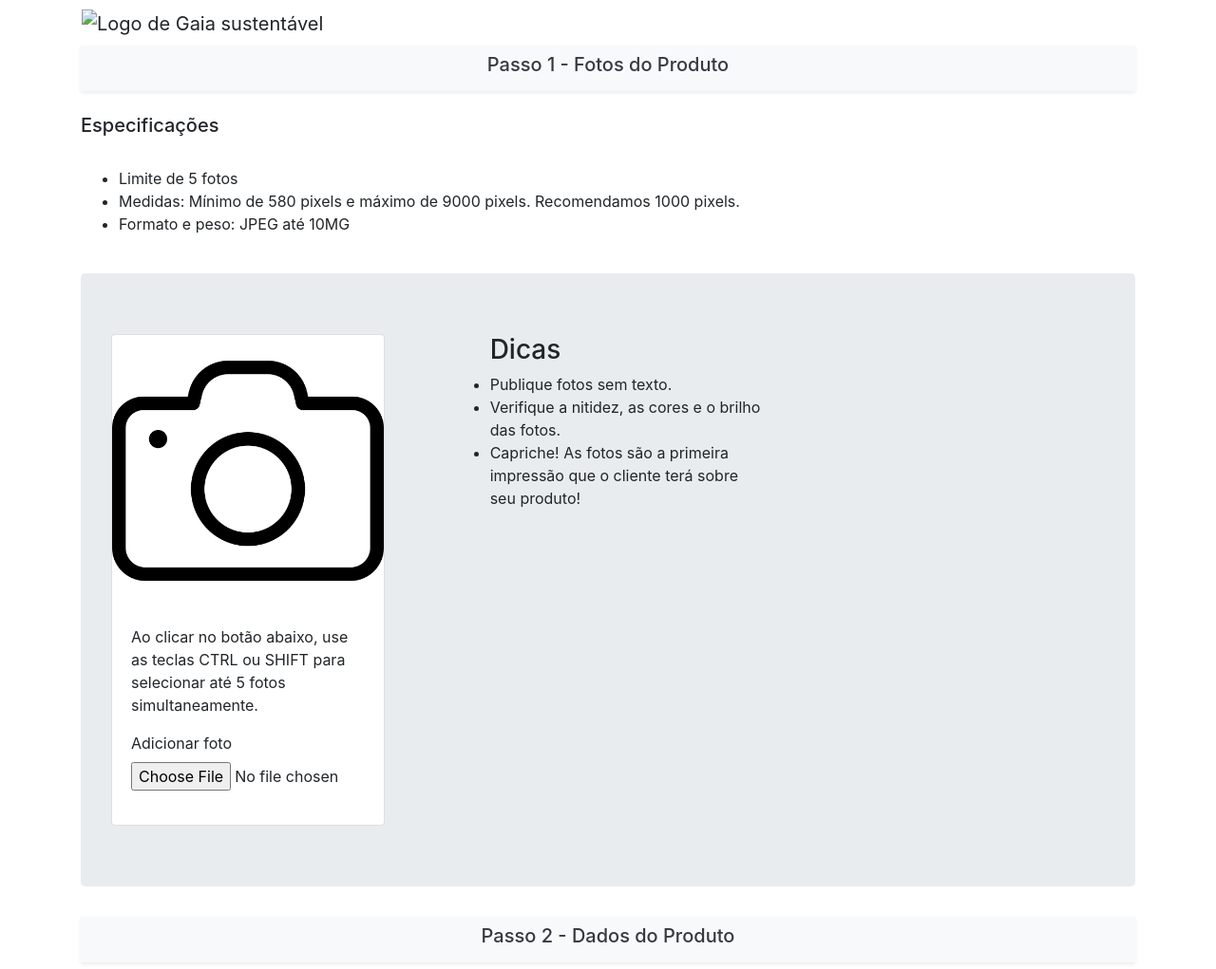
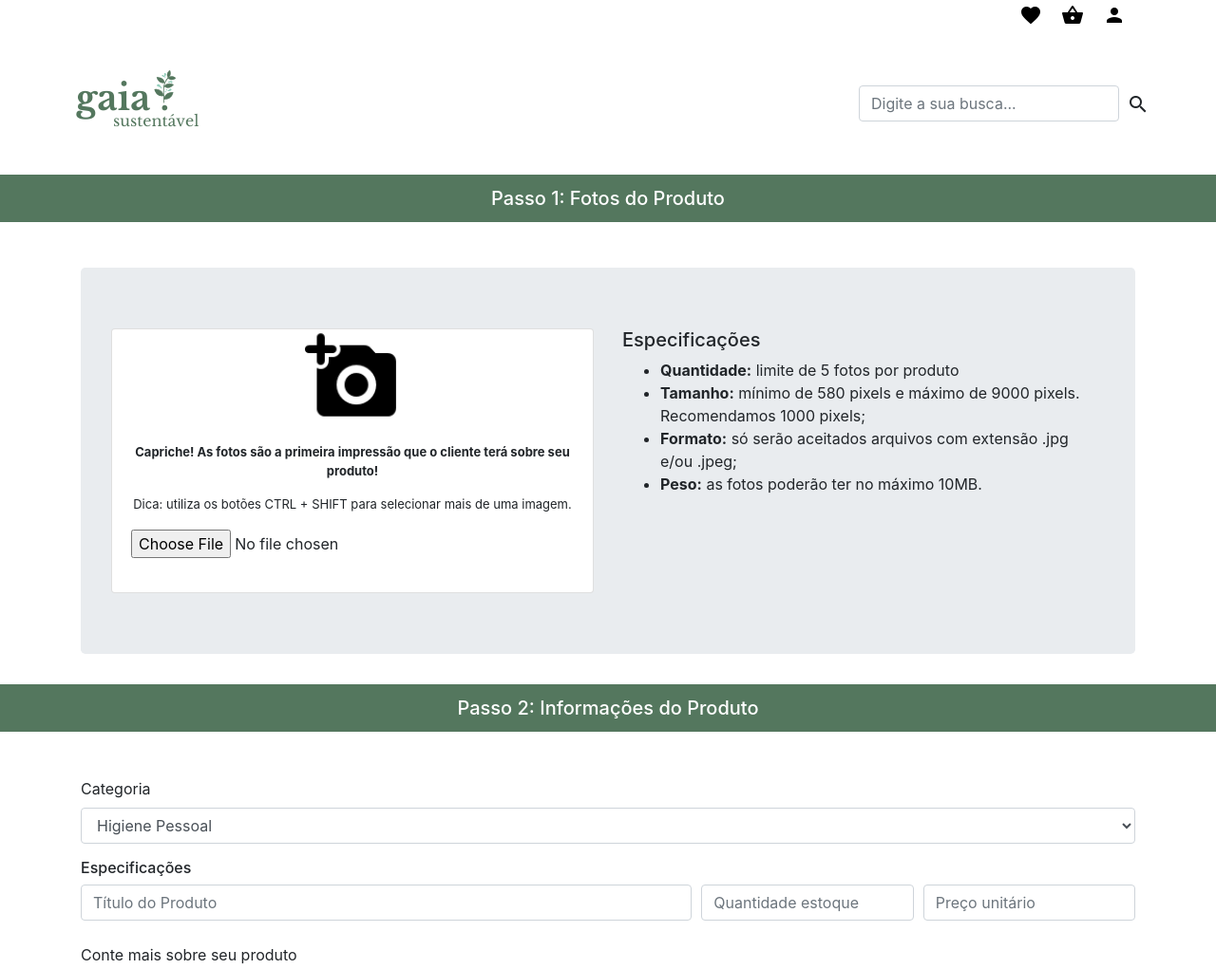
Before and after one commit to Caroline-Stelitano/gaia-sustentavel, a plain HTML site: page incluir-produto.html in a window 1280 px wide. Shown: the top 1021 px of the page at 95% size. Drawn offline with nearby package versions, Linux system fonts and the light colour scheme.

Commit message:
Organização dos comandos segundo orientações

```diff
--- a/css/stylesProduto.css
+++ b/css/stylesProduto.css
@@ -120,6 +120,23 @@ nav button {
     color: #8fccb8;
 }
 
+/* incluir produto */
+
+.img-incluir {
+    width: 100px;
+    display: flex;
+    justify-content: center;
+    align-self: center;
+}
+
+.incluir p {
+    font-size: small;
+}
+
+.btn-cadastro {
+    background-color: #54775e;
+}
+
 /* footer */
 
 footer{
--- a/incluir-produto.html
+++ b/incluir-produto.html
@@ -21,73 +21,100 @@
     <link href="https://fonts.googleapis.com/css?family=Lato&display=swap" rel="stylesheet">
     <link rel="stylesheet" href="/node_modules/owl.carousel/dist/assets/owl.carousel.min.css" />
     <link href="https://fonts.googleapis.com/icon?family=Material+Icons" rel="stylesheet">
-    <link rel="stylesheet" href="./css/styles.css">
+    <link rel="stylesheet" href="./css/stylesProduto.css">
 </head>
 
 <body>
 
-    <!-- logo // -->
+    <div class="container top-menu font-weight-bold mt-1">
+        <ul>
+            <li><a href="#"><i class="material-icons">
+                        favorite
+                    </i></a></li>
+            <li><a href="#"><i class="material-icons">
+                        shopping_basket
+                    </i></a></li>
+            <li><a href="login.html"><i class="material-icons">
+                        person
+                    </i></a></li>
+        </ul>
+    </div>
+
     <header>
         <nav class="container navbar navbar-light">
-            <a class="navbar-brand p-0 m-0"><img src="./img/gaia-branco.png" alt="Logo de Gaia sustentável"></a>
+            <a class="navbar-brand p-0 m-0" href="index.html"><img src="./img/logo/gaia-branco.png"
+                    alt="Logo de Gaia sustentável"></a>
+            <form class="form-inline">
+                <input class="form-control mr-sm-2" type="search" placeholder="Digite a sua busca..."
+                    aria-label="Search">
+                <button class="btn p-0" type="submit">
+                    <i class="material-icons align-middle">
+                        search
+                    </i>
+                </button>
+            </form>
+        </nav>
     </header>
 
-    <!-- container início -->
+    <div class="titulo">
+        <span class="container d-block">
+            <h5>Passo 1: Fotos do Produto</h5>
+        </span>
+    </div>
 
     <div class="container">
-        <span class="shadow-sm d-block p-2 bg-light text-dark text-center"><h5>Passo 1 - Fotos do Produto</h5></span>
-        <br />
-        <h5>Especificações </h5>
-        <br />
-        <ul>
-            <li>Limite de 5 fotos</li>
-            <li>Medidas: Mínimo de 580 pixels e máximo de 9000 pixels. Recomendamos 1000 pixels.</li>
-            <li>Formato e peso: JPEG até 10MG</li>
-        </ul>
-        <br />
-        <div class="jumbotron">
+        <div class="jumbotron mt-5">
             <div class="row">
-                <div class="col-md-4">
-                    <div class="card" style="width: 18rem;">
-                        <!-- card // -->
-                        <img id="adicionar" src="./img/adicionar.png" class="card-img-top" alt="...">
+                <div class="col-md-6">
+                    <div class="card incluir">
+                        <img src="./img/round_add_a_photo_black_48dp.png" class="card-img-top img-incluir"
+                            alt="Botão de selecionar imagens">
                         <div class="card-body">
-                            <!-- card-body // -->
-                            <p class="card-text">Ao clicar no botão abaixo, use as teclas CTRL ou SHIFT para selecionar
-                                até
-                                5 fotos simultaneamente.</p>
+                            <p class="text-center"><b>Capriche! As fotos são a primeira impressão que o cliente terá
+                                    sobre seu produto!</b>
+                            </p>
+                            <p class="card-text text-center">Dica: utiliza os botões CTRL + SHIFT para selecionar
+                                mais de uma imagem.
+                            </p>
                             <form>
                                 <div class="form-group">
-                                    <!-- inicio form adicionar foto // -->
-                                    <label for="exampleFormControlFile1">Adicionar foto</label>
                                     <input type="file" class="form-control-file" id="exampleFormControlFile1">
-                                </div><!-- form adicionar foto // -->
+                                </div>
                             </form>
-                        </div><!-- fim card-body // -->
-                    </div><!-- fim card // -->
-                </div><!-- fim card md 4// -->
-                <br />
-                <div class="col-md-4">
+                        </div>
+                    </div>
+                </div>
+
+                <div class="col-md-6">
+                    <h5>Especificações</h5>
                     <ul>
-                        <h3>Dicas</h3>
-                        <li>Publique fotos sem texto.</li>
-                        <li>Verifique a nitidez, as cores e o brilho das fotos.</li>
-                        <li>Capriche! As fotos são a primeira impressão que o cliente terá sobre seu produto!</li>
+                        <li><b>Quantidade:</b> limite de 5 fotos por produto</li>
+                        <li><b>Tamanho:</b> mínimo de 580 pixels e máximo de 9000 pixels. Recomendamos 1000 pixels;
+                        </li>
+                        <li><b>Formato:</b> só serão aceitados arquivos com extensão .jpg e/ou .jpeg;</li>
+                        <li><b>Peso:</b> as fotos poderão ter no máximo 10MB.</li>
                     </ul>
-                </div><!-- fim card md 4// -->
-            </div><!-- fim row// -->
-        </div><!-- fim jumbotron // -->
+                </div>
 
+            </div>
+        </div>
+    </div>
 
-        <span class="shadow-sm d-block p-2 bg-light text-dark text-center"><h5>Passo 2 - Dados do Produto</h5></span>
-        <br />
+    <div class="titulo mb-5">
+        <span class="container d-block">
+            <h5>Passo 2: Informações do Produto</h5>
+        </span>
+    </div>
+
+    <div class="container">
         <div class="form-group">
             <label for="exampleFormControlSelect1">Categoria</label>
             <select class="form-control" id="exampleFormControlSelect1">
                 <option>Higiene Pessoal</option>
                 <option>Casa e ambiente</option>
             </select>
-        </div><!-- categoria // -->
+        </div>
+
         <h6>Especificações</h6>
         <form>
             <div class="form-row">
@@ -125,9 +152,16 @@
                 </div>
             </div><!-- fim form-row // -->
         </form>
-        <br />
-        <span class="shadow-sm d-block p-2 bg-light text-dark text-center"><h5>Passo 3 - Opções de frete</h5></span>
-        <br />
+    </div>
+
+
+    <div class="titulo mt-5 mb-5">
+        <span class="container d-block">
+            <h5>Passo 3: Opções de Frete</h5>
+        </span>
+    </div>
+
+    <div class="container">
         <div class="form-check">
             <!-- frete // -->
             <input class="form-check-input" type="checkbox" value="" id="defaultCheck1">
@@ -146,11 +180,8 @@
             <label class="form-check-label" for="defaultCheck2">Frete Grátis acima de um valor mínimo</label>
         </div>
         <br />
-        <button type="submit" class="btn btn-primary mb-2">Cadastrar produto</button>
-
-
-    </div><!-- container // -->
-
+        <button type="submit" class="btn btn-cadastro  text-light mb-2">Cadastrar produto</button>
+    </div>
 
 </body>
 
```
Also changed, not shown: cadastro.html (+27 -24 lines), como-funciona.html (+1 -2 lines), login.html (+24 -27 lines), minhaconta-vendas.html (+1 -0 lines), img/round_add_a_photo_black_48dp.png (added).
